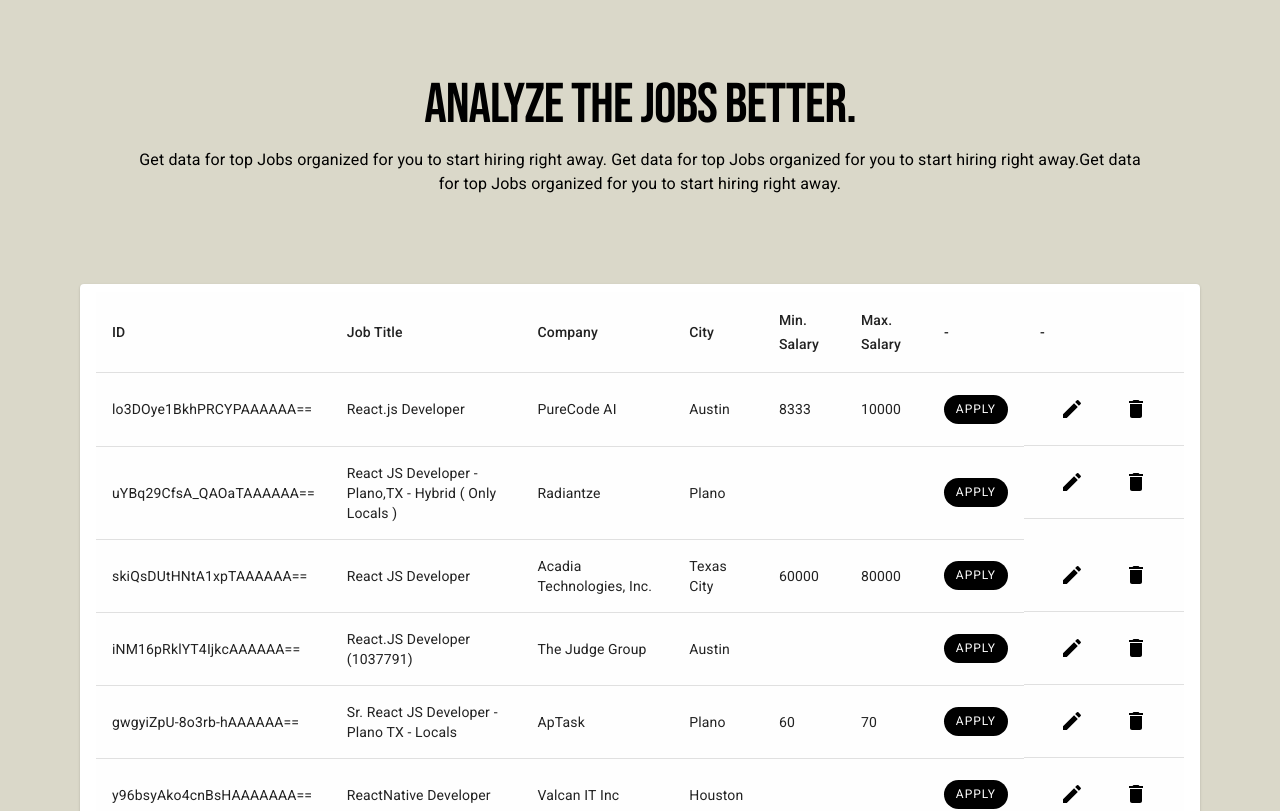
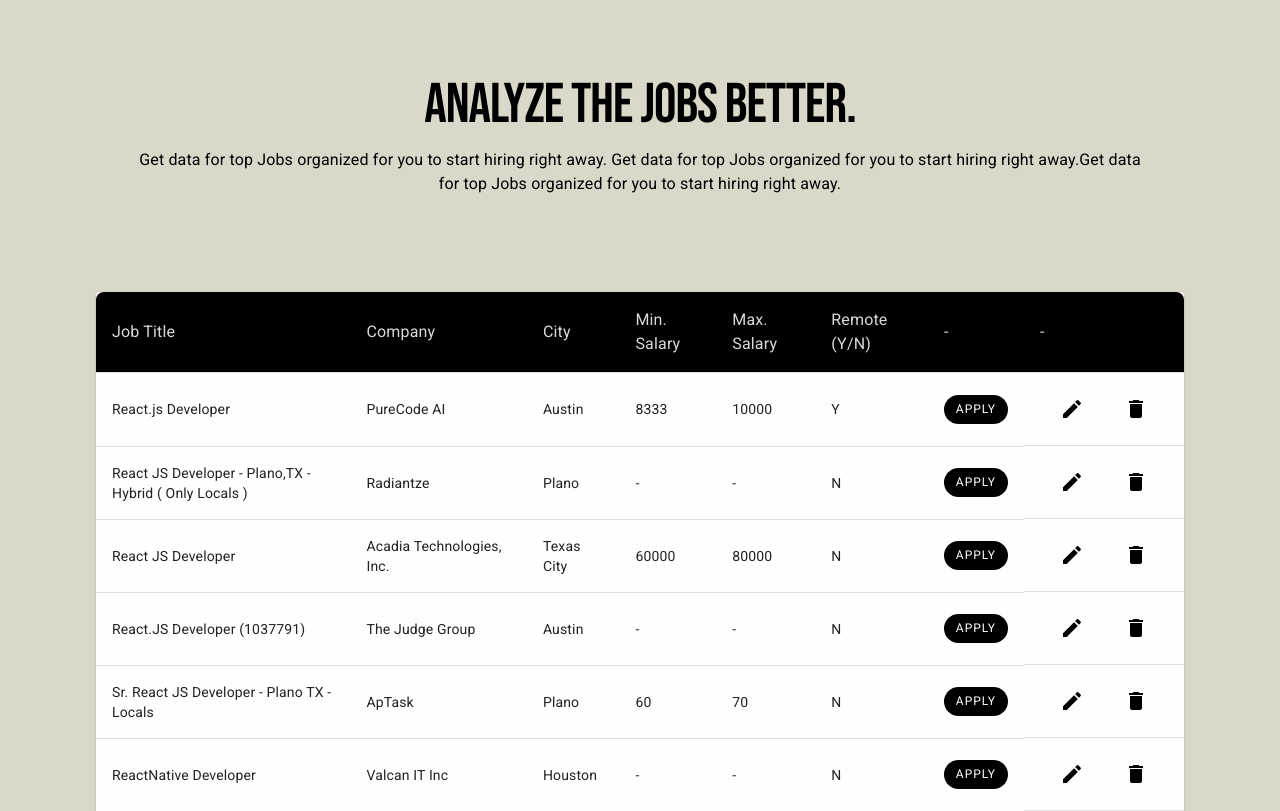
Before and after one commit to kartik-dhawan/IdeaClan.Assessment.UI, a React (Create React App) app: page /jobs in a window 1280 px wide. Shown: the top 811 px of the page. Built offline with nearby package versions, Linux system fonts and the light colour scheme; no server answers.

Commit message:
IC-04: UI changes on data-table

```diff
--- a/src/components/DataTable/index.tsx
+++ b/src/components/DataTable/index.tsx
@@ -1,5 +1,5 @@
 import {
-  Box,
+  Paper,
   Table,
   TableBody,
   TableCell,
@@ -11,52 +11,20 @@
 import { Link } from "react-router-dom"
 import EditIcon from "@mui/icons-material/Edit"
 import DeleteIcon from "@mui/icons-material/Delete"
+import { styles } from "./styles"
+import { JOB_TABLE_HEAD_KEYS } from "../../utils/constants"
 
 interface DataTableProps {
   jobsData: any[]
 }
 
 export default function DataTable({ jobsData }: DataTableProps) {
-  const tableHeadKeys = [
-    {
-      id: 0,
-      label: "ID",
-      name: "job_id",
-    },
-    {
-      id: 1,
-      label: "Job Title",
-      name: "job_title",
-    },
-    {
-      id: 2,
-      label: "Company",
-      name: "employer_name",
-    },
-    {
-      id: 3,
-      label: "City",
-      name: "job_city",
-    },
-    {
-      id: 4,
-      label: "Min. Salary",
-      name: "job_min_salary",
-    },
-    {
-      id: 5,
-      label: "Max. Salary",
-      name: "job_max_salary",
-    },
-  ]
-  console.log(tableHeadKeys)
-
   return (
-    <Box sx={{ width: "100%", backgroundColor: "#fefefe" }}>
-      <TableContainer>
+    <Paper sx={{ width: "100%", backgroundColor: "#fefefe" }}>
+      <TableContainer sx={{ borderRadius: "8px" }}>
         <Table>
-          <TableHead>
-            {tableHeadKeys.map((item) => {
+          <TableHead sx={styles.dataTableHeadingCells}>
+            {JOB_TABLE_HEAD_KEYS.map((item) => {
               return <TableCell key={item.id}>{item.label}</TableCell>
             })}
             <TableCell>-</TableCell>
@@ -66,46 +34,31 @@
             {jobsData.map((row) => {
               return (
                 <TableRow key={row.job_id}>
-                  {tableHeadKeys.map((item) => {
-                    return <TableCell key={item.id}>{row[item.name]}</TableCell>
+                  {JOB_TABLE_HEAD_KEYS.map((item) => {
+                    return (
+                      <TableCell key={item.id}>
+                        {typeof row[item.name] === "boolean"
+                          ? row[item.name]
+                            ? "Y"
+                            : "N"
+                          : row[item.name]
+                            ? row[item.name]
+                            : "-"}
+                      </TableCell>
+                    )
                   })}
                   <TableCell>
                     <Link to={row.job_apply_link} target="_blank">
-                      <PrimaryButton
-                        customStyles={{
-                          fontSize: "12px !important",
-                          padding: "4px 8px",
-                        }}
-                      >
+                      <PrimaryButton customStyles={styles.dataTableApplyBtn}>
                         Apply
                       </PrimaryButton>
                     </Link>
                   </TableCell>
                   <TableCell sx={{ display: "flex" }}>
-                    <PrimaryButton
-                      customStyles={{
-                        fontSize: "12px !important",
-                        backgroundColor: "transparent",
-                        color: "#000",
-                        "&:hover": {
-                          backgroundColor: "transparent",
-                          color: "#000",
-                        },
-                      }}
-                    >
+                    <PrimaryButton customStyles={styles.dataTableIconButtons}>
                       <EditIcon />
                     </PrimaryButton>
-                    <PrimaryButton
-                      customStyles={{
-                        fontSize: "12px !important",
-                        backgroundColor: "transparent",
-                        color: "#000",
-                        "&:hover": {
-                          backgroundColor: "transparent",
-                          color: "#000",
-                        },
-                      }}
-                    >
+                    <PrimaryButton customStyles={styles.dataTableIconButtons}>
                       <DeleteIcon />
                     </PrimaryButton>
                   </TableCell>
@@ -115,6 +68,6 @@
           </TableBody>
         </Table>
       </TableContainer>
-    </Box>
+    </Paper>
   )
 }
--- /dev/null
+++ b/src/components/DataTable/styles.tsx
@@ -0,0 +1,20 @@
+export const styles = {
+  dataTableIconButtons: {
+    fontSize: "12px !important",
+    backgroundColor: "transparent",
+    color: "#000",
+    "&:hover": {
+      backgroundColor: "transparent",
+      color: "#000",
+    },
+  },
+  dataTableApplyBtn: {
+    fontSize: "12px !important",
+    padding: "4px 8px",
+  },
+  dataTableHeadingCells: {
+    backgroundColor: "#000",
+    "& th": { color: "#d9d9d9", fontSize: "16px", fontWeight: 400 },
+  },
+  // dataTable
+}
--- a/src/pages/Jobs/index.tsx
+++ b/src/pages/Jobs/index.tsx
@@ -1,11 +1,4 @@
-import {
-  Box,
-  CircularProgress,
-  Fade,
-  Paper,
-  Stack,
-  Typography,
-} from "@mui/material"
+import { Box, CircularProgress, Fade, Stack, Typography } from "@mui/material"
 import DataTable from "../../components/DataTable"
 import { styles } from "./styles"
 import { useCallback, useEffect, useMemo, useState } from "react"
@@ -99,12 +92,12 @@
 
       {/* fade out loader & fade in the data table when we have a result */}
       <Fade in={!isLoading}>
-        <Paper
+        <Box
           sx={styles.jobsPageDataTableWrapper}
           className={jid + "DataTableWrapper"}
         >
           <DataTable jobsData={jobsData} />
-        </Paper>
+        </Box>
       </Fade>
 
       {/* buttons to reset the redux state & refetch the data */}
--- a/src/utils/constants.ts
+++ b/src/utils/constants.ts
@@ -920,3 +920,36 @@
     job_onet_job_zone: "3",
   },
 ]
+
+export const JOB_TABLE_HEAD_KEYS = [
+  {
+    id: 1,
+    label: "Job Title",
+    name: "job_title",
+  },
+  {
+    id: 2,
+    label: "Company",
+    name: "employer_name",
+  },
+  {
+    id: 3,
+    label: "City",
+    name: "job_city",
+  },
+  {
+    id: 4,
+    label: "Min. Salary",
+    name: "job_min_salary",
+  },
+  {
+    id: 5,
+    label: "Max. Salary",
+    name: "job_max_salary",
+  },
+  {
+    id: 6,
+    label: "Remote (Y/N)",
+    name: "job_is_remote",
+  },
+]
```
